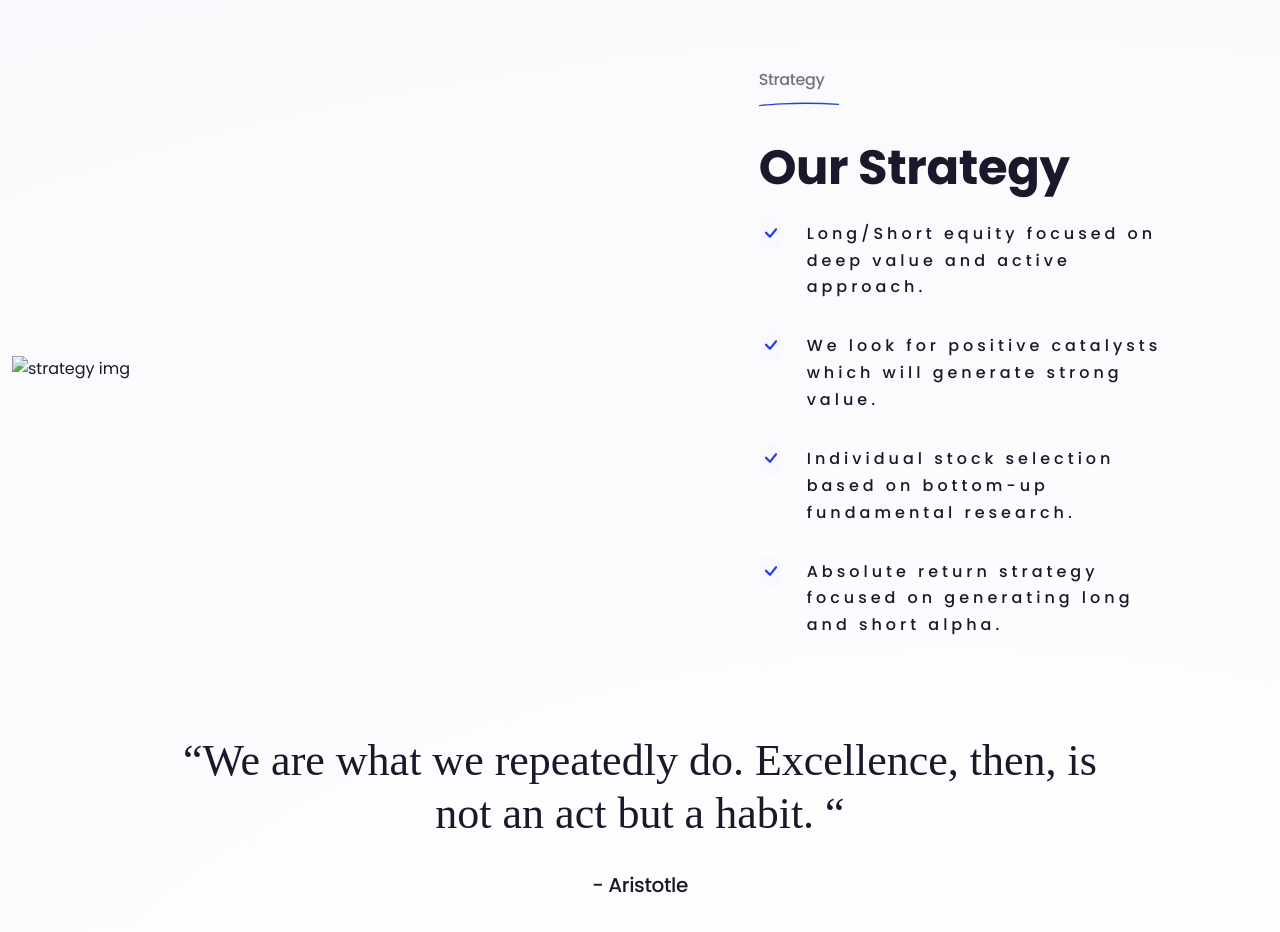
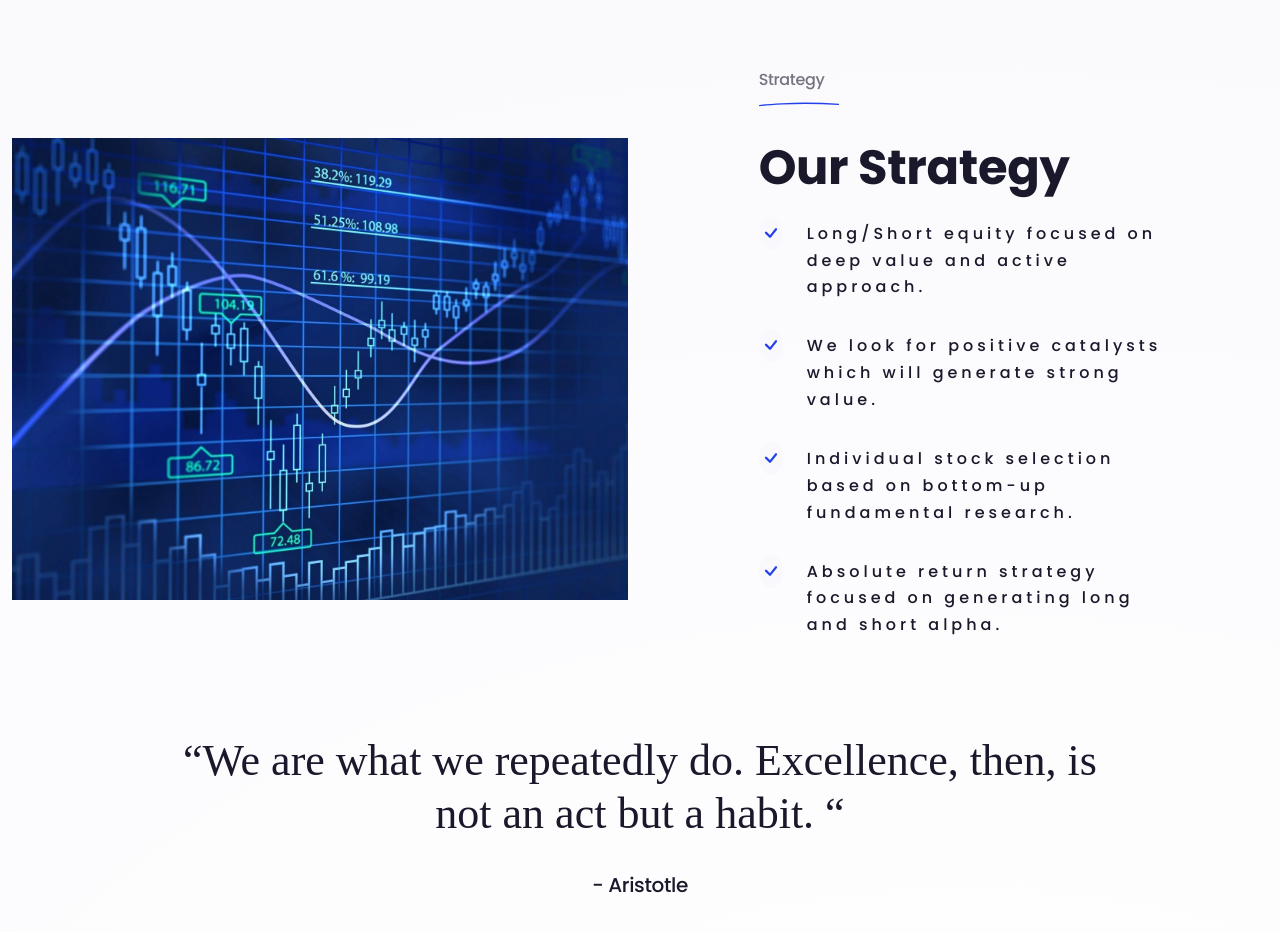
Before and after one commit to verozibin/TulipCapital, a website: page index.html in a window 1280 px wide. Shown: the part 2260-3192 px from the top of the page. Drawn offline with nearby package versions, Linux system fonts and the light colour scheme.

Commit message:
push to main

```diff
--- a/index.html
+++ b/index.html
@@ -284,7 +284,7 @@
                                 data-aos-delay="200">
                                 <!--feature image-->
                                 <img class="img-fluid position-relative" alt="strategy img"
-                                    src="medi.jpg">
+                                    src="media/graph6.webp.jpg">
                             </div>
                         </div>
                     </div>
```
